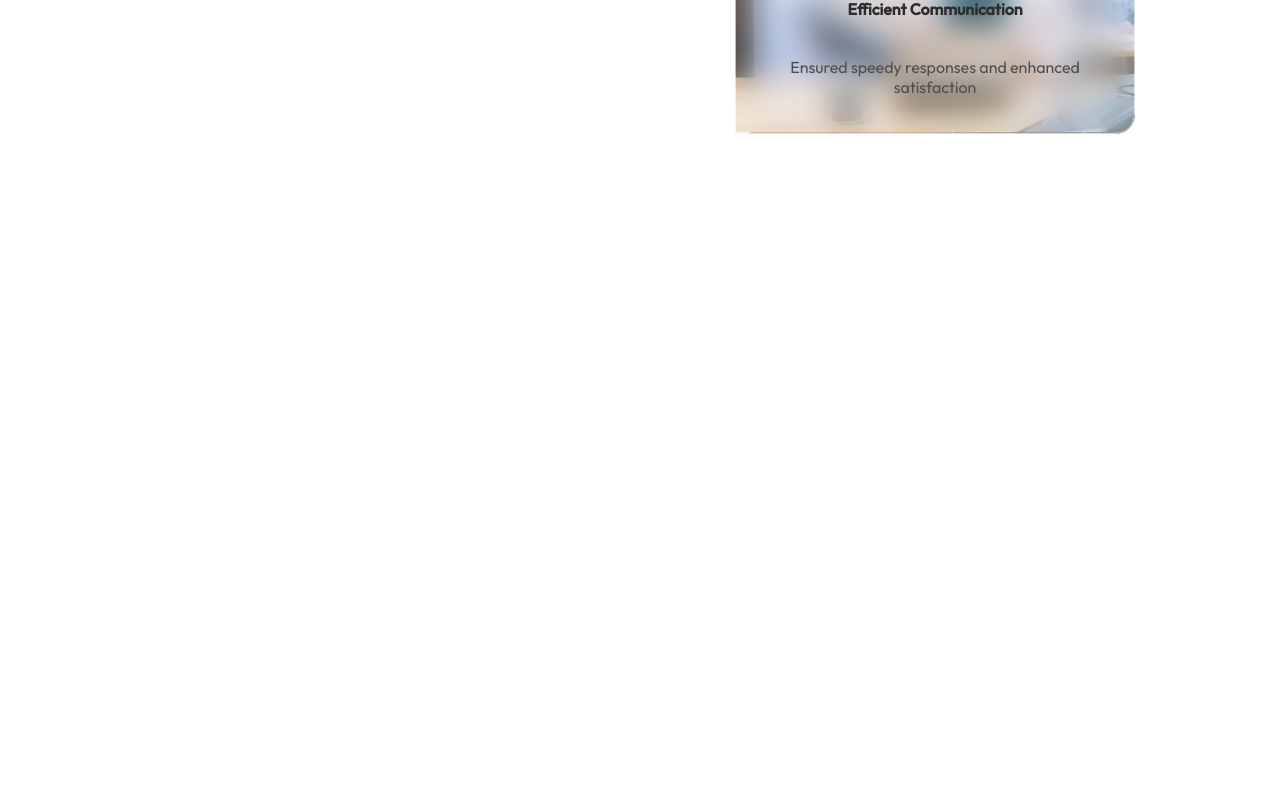
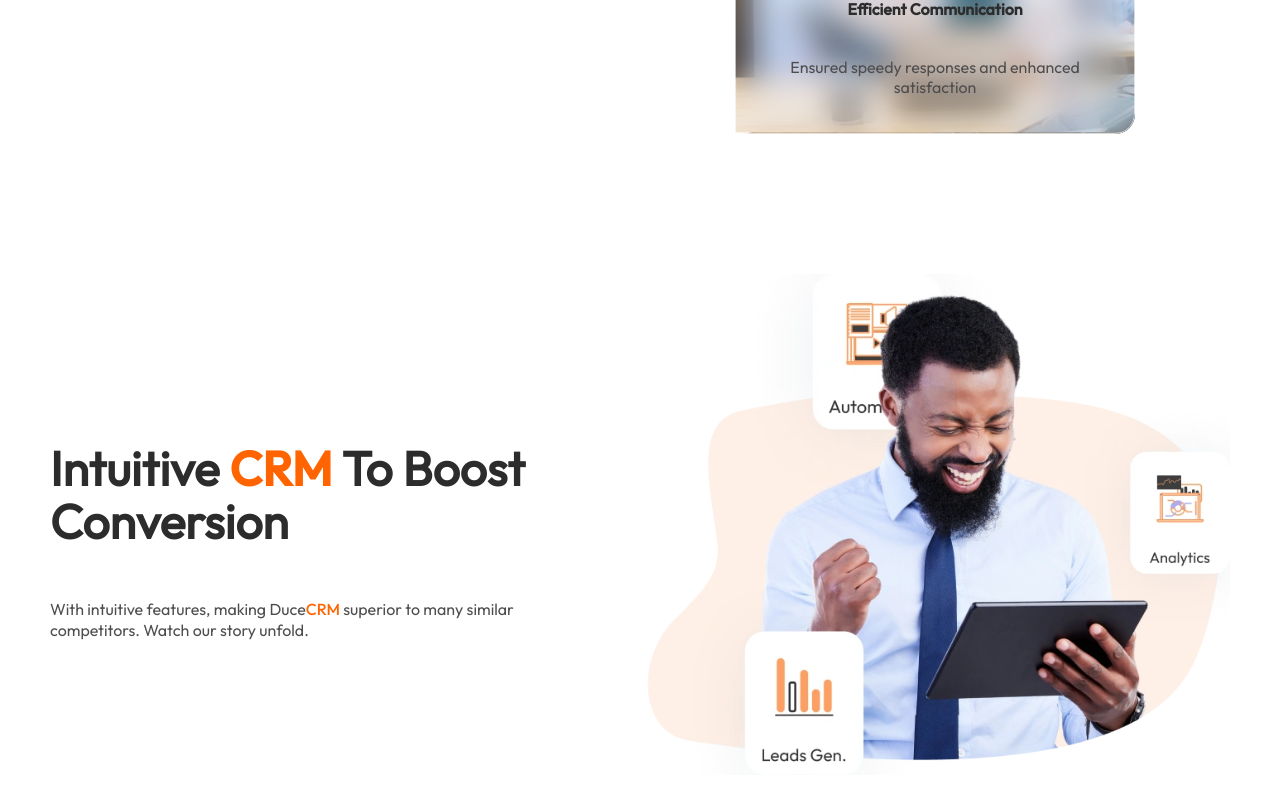
Before and after one commit to TechduceAfrica/DuceCRM-Landing-Page, a Next.js app in the folder ducecrm-v2/: page / in a window 1280 px wide. Shown: the part 5640-6440 px from the top of the page. Before the commit the page ends 5864 px from the top, so only its background shows below. Built offline with nearby package versions, Linux system fonts and the light colour scheme.

Commit message:
Added the Video CTA component as a section

```diff
--- a/ducecrm-v2/src/Components/Mainpage.jsx
+++ b/ducecrm-v2/src/Components/Mainpage.jsx
@@ -3,6 +3,7 @@
 import HeroSection from './HeroSection'
 import FeatureSection from './FeatureSection'
 import Benefits from './Benefits'
+import VideoCtaSection from './VideoCtaSection'
 
 export default function Mainpage() {
     return (
@@ -12,6 +13,7 @@
                 <HeroSection/>
                 <FeatureSection/>
                 <Benefits/>
+                <VideoCtaSection/>
             </main>
         </>
     )
```
